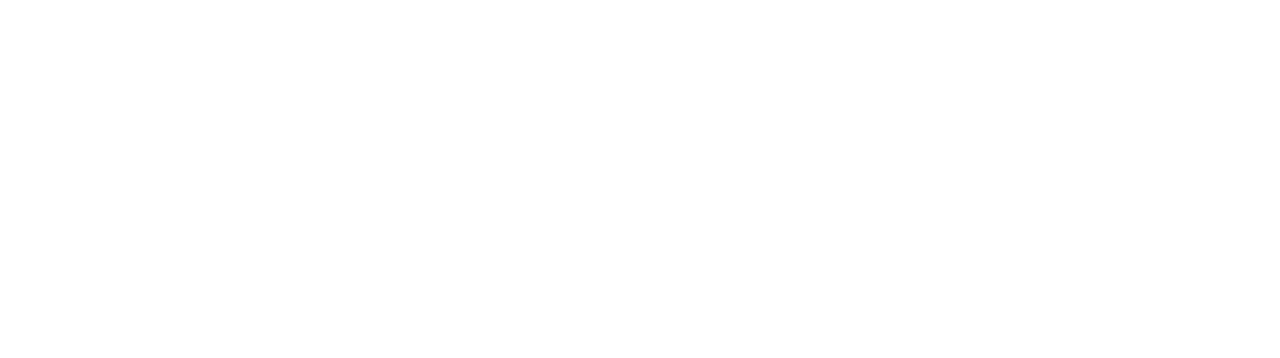
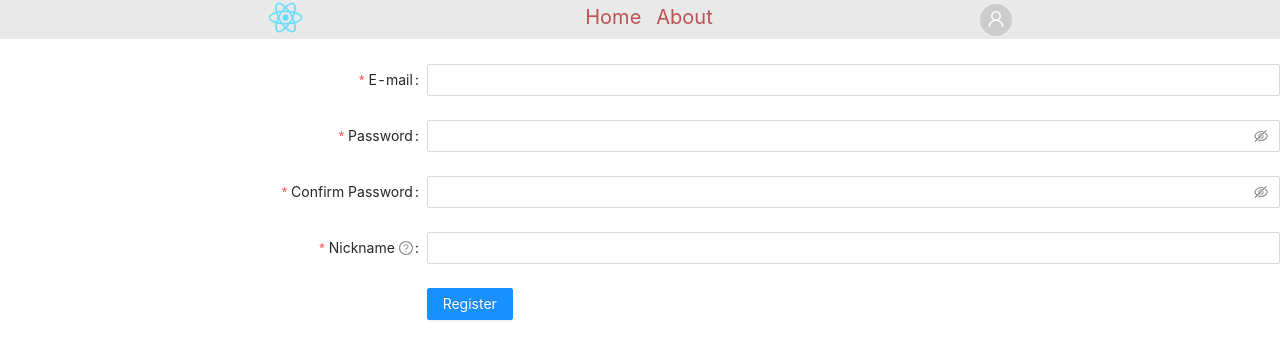
Before and after one commit to fayde07/restaurantApp, a React (Create React App) app: page /register in a window 1280 px wide. Before the commit this address had no page. Shown: the top 358 px of the page. Built offline with nearby package versions, Linux system fonts and the light colour scheme.

Commit message:
register user

```diff
--- a/src/App.css
+++ b/src/App.css
@@ -50,11 +50,11 @@
   transform: scale(1, 1);
   transition: all 0.3s;
 }
-.activeNot {
+.inactive {
   color: rgb(189, 83, 83);
   position: relative;
 }
-.activeNot::after {
+.inactive::after {
   content: " ";
   position: relative;
   opacity: 0;
--- a/src/App.tsx
+++ b/src/App.tsx
@@ -80,11 +80,10 @@
       <header>smth in App</header>
       {/* [to do] add style to header*/}
       {/* [to do] header should contain: date, hour, table number, reserve button, firebase - login component*/}
-      <header>some Header data</header>
-      <ResLayout draw={draw} rect={rect} />
+      {/* <header>some Header data</header>
+      <ResLayout draw={draw} rect={rect} /> */}
 
-      <div />
-      <Outlet />
+
     </div>
   );
 };
--- a/src/components/DropDown/DropDown.tsx
+++ b/src/components/DropDown/DropDown.tsx
@@ -11,7 +11,7 @@
 const menu = (
   <Menu>
     <Menu.Item key="0">
-      <NavLink className="activeNot" to="/login">
+      <NavLink className="inactive" to="/login">
         Log in
       </NavLink>
     </Menu.Item>
--- /dev/null
+++ b/src/contexts/UserContext.ts
@@ -0,0 +1,3 @@
+import { createContext } from 'react';
+
+export const UserContext = createContext(null);
--- a/src/index.tsx
+++ b/src/index.tsx
@@ -8,6 +8,7 @@
 import About from './routes/AboutPage/About';
 import Nav from './routes/Nav/Nav';
 import Login from './routes/Login/Login';
+import RegistrationForm from './routes/Register/RegistrationForm';
 import 'antd/dist/antd.css';
 
 ReactDOM.render(
@@ -15,10 +16,12 @@
     <BrowserRouter>
       <Routes>
         <Route path="/" element={<Nav />}>
+
           <Route path="/" element={<App />} />
           <Route path="home" element={<Home />} />
           <Route path="about" element={<About />} />
           <Route path="login" element={<Login />} />
+          <Route path="register" element={<RegistrationForm />} />
         </Route>
       </Routes>
     </BrowserRouter>
--- a/src/routes/Login/Login.tsx
+++ b/src/routes/Login/Login.tsx
@@ -1,7 +1,7 @@
 import React from 'react';
 import { Form, Input, Button, Checkbox } from 'antd';
 import { UserOutlined, LockOutlined } from '@ant-design/icons';
-
+import { NavLink } from 'react-router-dom';
 interface LoginProps {}
 
 const onFinishFailed = (errorInfo: any) => {
@@ -14,9 +14,9 @@
 
 const Login: React.FC<LoginProps> = ({}) => {
   return (
-    <div style={{display:'flex', flexDirection:'column', alignItems: 'center'}}>
+    <div style={{ display: 'flex', flexDirection: 'column', alignItems: 'center' }}>
       <Form
-        labelCol={{ span: 0}}
+        labelCol={{ span: 0 }}
         wrapperCol={{ span: 24 }}
         name="normal_login"
         className="login-form"
@@ -41,7 +41,7 @@
           <Input prefix={<LockOutlined className="site-form-item-icon" />} type="password" placeholder="Password" />
         </Form.Item>
 
-        <Form.Item >
+        <Form.Item>
           <Form.Item name="remember" valuePropName="checked" noStyle>
             <Checkbox>Remember me</Checkbox>
           </Form.Item>
@@ -54,8 +54,9 @@
           <Button type="primary" htmlType="submit" className="login-form-button">
             Log in
           </Button>
-          Or <a href="">register now!</a>
+          Or <NavLink to='/register'>register now!</NavLink>
         </Form.Item>
+
       </Form>
     </div>
   );
--- a/src/routes/Nav/Nav.tsx
+++ b/src/routes/Nav/Nav.tsx
@@ -1,24 +1,30 @@
-import React from 'react';
+import React, { useMemo, useState } from 'react';
 import { NavLink, Outlet } from 'react-router-dom';
 import '../../App.css';
 import Dropdown from '../../components/DropDown/DropDown';
+import { UserContext } from '../../contexts/UserContext';
 
 interface NavProps {}
 
 const Nav: React.FC<NavProps> = ({}) => {
+  const [ user, setUser ] = useState(null);
+
+  const providerValue = useMemo(() => ({ user, setUser }), [ user, setUser ]);
+
   return (
     <div>
+      {/* <UserContext.Provider value={providerValue}> */}
         <nav>
           <div className="logo">
-          <NavLink className={({ isActive }) => (isActive ? 'active' : 'activeNot')} to="/">
+            <NavLink className={({ isActive }) => (isActive ? 'active' : 'inactive')} to="/">
               <img src="logo192.png" alt="redirect-home" height="35px" width="35px" />
             </NavLink>
           </div>
           <div className="rest">
-          <NavLink className={({ isActive }) => (isActive ? 'active' : 'activeNot')} to="/home">
+            <NavLink className={({ isActive }) => (isActive ? 'active' : 'inactive')} to="/home">
               Home
             </NavLink>
-          <NavLink className={({ isActive }) => (isActive ? 'active' : 'activeNot')} to="/about">
+            <NavLink className={({ isActive }) => (isActive ? 'active' : 'inactive')} to="/about">
               About
             </NavLink>
           </div>
@@ -27,6 +33,7 @@
           </div>
         </nav>
         <Outlet />
+      {/* </UserContext.Provider> */}
     </div>
   );
 };
--- /dev/null
+++ b/src/routes/Register/RegistrationForm.tsx
@@ -0,0 +1,134 @@
+import React, { useContext, useState } from 'react';
+import { Form, Input, Select } from 'antd';
+import { Button } from 'antd';
+import { createUserWithEmailAndPassword } from '@firebase/auth';
+import { auth } from '../../utils/firebase';
+
+const formItemLayout = {
+  labelCol: {
+    xs: { span: 24 },
+    sm: { span: 8 },
+  },
+  wrapperCol: {
+    xs: { span: 24 },
+    sm: { span: 16 },
+  },
+};
+const tailFormItemLayout = {
+  wrapperCol: {
+    xs: {
+      span: 24,
+      offset: 0,
+    },
+    sm: {
+      span: 16,
+      offset: 8,
+    },
+  },
+};
+
+interface RegistrationFormProps {}
+
+const RegistrationForm: React.FC<RegistrationFormProps> = ({}) => {
+  const { Option } = Select;
+  const [ form ] = Form.useForm();
+
+  const onFinish = async (values: any) => {
+    const { email, nickname, password } = values;
+    try {
+      const user = await createUserWithEmailAndPassword(auth, email, password);
+    } catch (error) {
+      let errorMessage = 'Failed somewhere in try catch';
+      if (error instanceof Error) {
+        errorMessage = error.message;
+      }
+      console.log(errorMessage);
+    }
+
+    console.log('Received values of form: ', values);
+  };
+
+  const prefixSelector = (
+    <Form.Item name="prefix" noStyle>
+      <Select style={{ width: 70 }}>
+        <Option value="86">+86</Option>
+        <Option value="87">+87</Option>
+      </Select>
+    </Form.Item>
+  );
+
+  return (
+    <div>
+      <Form {...formItemLayout} form={form} name="register" onFinish={onFinish} scrollToFirstError>
+        <Form.Item
+          name="email"
+          label="E-mail"
+          rules={[
+            {
+              type: 'email',
+              message: 'The input is not valid E-mail!',
+            },
+            {
+              required: true,
+              message: 'Please input your E-mail!',
+            },
+          ]}
+        >
+          <Input />
+        </Form.Item>
+
+        <Form.Item
+          name="password"
+          label="Password"
+          rules={[
+            {
+              required: true,
+              message: 'Please input your password!',
+            },
+          ]}
+          hasFeedback
+        >
+          <Input.Password />
+        </Form.Item>
+
+        <Form.Item
+          name="confirm"
+          label="Confirm Password"
+          dependencies={[ 'password' ]}
+          hasFeedback
+          rules={[
+            {
+              required: true,
+              message: 'Please confirm your password!',
+            },
+            ({ getFieldValue }) => ({
+              validator(_, value) {
+                if (!value || getFieldValue('password') === value) {
+                  return Promise.resolve();
+                }
+                return Promise.reject(new Error('The two passwords that you entered do not match!'));
+              },
+            }),
+          ]}
+        >
+          <Input.Password />
+        </Form.Item>
+
+        <Form.Item
+          name="nickname"
+          label="Nickname"
+          tooltip="What do you want others to call you?"
+          rules={[ { required: true, message: 'Please input your nickname!', whitespace: true } ]}
+        >
+          <Input />
+        </Form.Item>
+        <Form.Item {...tailFormItemLayout}>
+          <Button type="primary" htmlType="submit">
+            Register
+          </Button>
+        </Form.Item>
+      </Form>
+    </div>
+  );
+};
+export default RegistrationForm;
--- a/src/utils/firebase.ts
+++ b/src/utils/firebase.ts
@@ -1,11 +1,9 @@
 import { initializeApp } from 'firebase/app';
-import {firebaseAppConfig} from './firebaseAppConfig'
+import { firebaseAppConfig } from './firebaseAppConfig';
 import { getFirestore } from 'firebase/firestore';
-import { getDatabase } from 'firebase/database';
+
 import { getAuth } from 'firebase/auth';
-import { getStorage, ref } from 'firebase/storage';
-import { doc, getDoc,  } from "firebase/firestore";
-
+import { getStorage } from 'firebase/storage';
 
 // TODO: Add SDKs for Firebase products that you want to use
 // https://firebase.google.com/docs/web/setup#available-libraries
@@ -19,7 +17,5 @@
 const db = getFirestore(app);
 const storage = getStorage(app);
 
-
-
-export { auth, db, storage,  };
+export { auth, db, storage };
 export default app;
```
Lines whose indentation alone changed are shown as unchanged.
